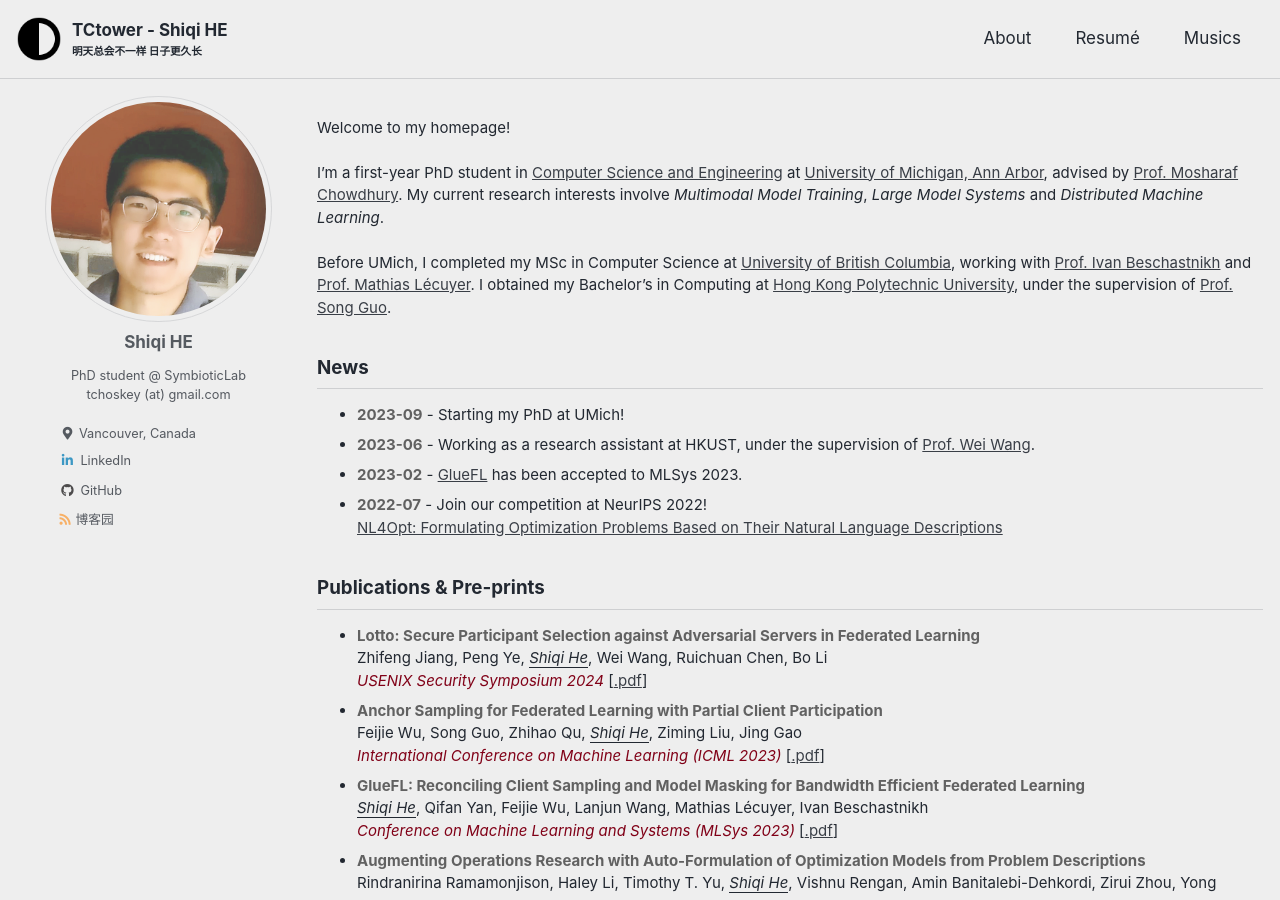
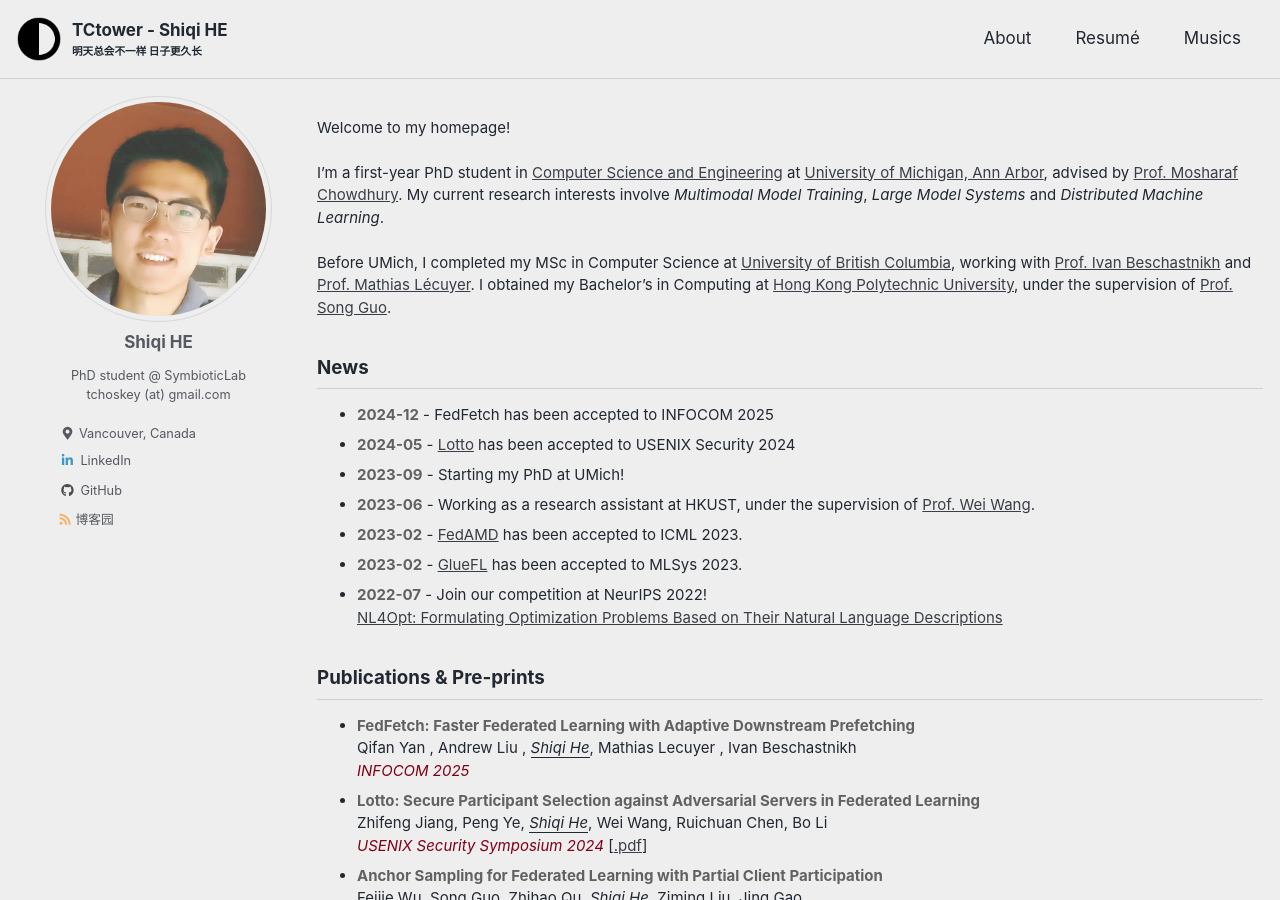
Before and after one commit to TCtower/tctower.github.io, a Jekyll site: the page built from index.md, in a window 1280 px wide and 900 px high. Built offline with Jekyll 4.4.1, drawn with Linux system fonts in a browser that asks for light colours; cached includes are drawn as plain includes.

Commit message:
Update index.md

```diff
--- a/index.md
+++ b/index.md
@@ -65,10 +65,19 @@ sss -->
 ## News
 <ul>
 <li>
+<strong>2024-12</strong> - FedFetch has been accepted to INFOCOM 2025
+</li>
+<li>
+<strong>2024-05</strong> - <a href="https://www.usenix.org/system/files/usenixsecurity24-jiang-zhifeng.pdf" title="c4">Lotto</a> has been accepted to USENIX Security 2024
+</li>
+<li>
 <strong>2023-09</strong> - Starting my PhD at UMich!
 </li>
 <li>
 <strong>2023-06</strong> - Working as a research assistant at HKUST, under the supervision of <a href="https://www.cse.ust.hk/~weiwa/" title="c4">Prof. Wei Wang</a>.
+</li>
+<li>
+<strong>2023-02</strong> - <a href="https://arxiv.org/pdf/2206.05891.pdf" title="c4">FedAMD</a> has been accepted to ICML 2023.
 </li>
 <li>
 <strong>2023-02</strong> - <a href="https://arxiv.org/pdf/2212.01523.pdf" title="c4">GlueFL</a> has been accepted to MLSys 2023.
@@ -84,9 +93,15 @@ sss -->
 <!-- <em style="color:#cc6600;">Submitted</em> -->
 <!-- <em style="color:seagreen;">To appear</em> -->
 <li>
+<strong>FedFetch: Faster Federated Learning with Adaptive Downstream Prefetching</strong>
+<br/>Qifan Yan , Andrew Liu , <u><em>Shiqi He</em></U>, Mathias Lecuyer , Ivan Beschastnikh
+<br/> <em style="color:#800017;"> INFOCOM 2025 </em>
+</li>
+
+<li>
 <strong>Lotto: Secure Participant Selection against Adversarial Servers in Federated Learning</strong>
 <br/>Zhifeng Jiang, Peng Ye, <u><em>Shiqi He</em></U>, Wei Wang, Ruichuan Chen, Bo Li
-<br/> <em style="color:#800017;"> USENIX Security Symposium 2024 </em>  [<a href="https://arxiv.org/pdf/2206.05891.pdf" title="p4">.pdf</a>]
+<br/> <em style="color:#800017;"> USENIX Security Symposium 2024 </em>  [<a href="https://www.usenix.org/system/files/usenixsecurity24-jiang-zhifeng.pdf" title="p4">.pdf</a>]
 </li>
 
 
```
